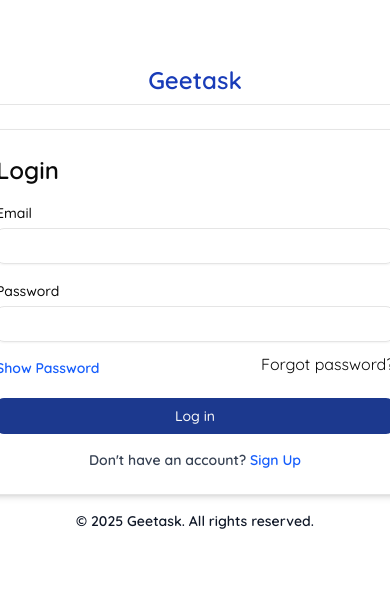
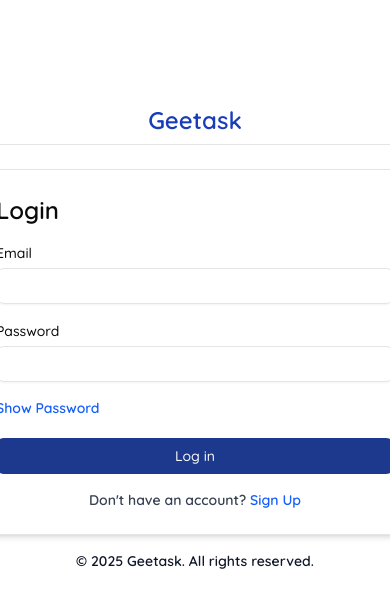
Before and after one commit to goodnessdevs/todo-app, a Next.js app: page /login in a window 390 px wide. Shown: the top 608 px of the page. Built offline with nearby package versions, Linux system fonts and the light colour scheme.

Commit message:
responsiveness

```diff
--- a/src/app/layout.tsx
+++ b/src/app/layout.tsx
@@ -27,8 +27,7 @@
       <body
         className={`${quicksand.className} antialiased min-h-screen flex flex-col`}
       ><LayoutWrapper>{children}</LayoutWrapper>
-        <Toaster richColors position="top-center" />
-
+        <Toaster richColors position="top-center" duration={1000} />
       </body>
     </html>
   );
--- a/src/app/login/_components/LoginForm.tsx
+++ b/src/app/login/components/LoginForm.tsx
@@ -102,9 +102,9 @@
               {showPassword ? "Hide Password" : "Show Password"}
             </button>
 
-            <Link href="/forgot-password" className="hover:text-blue-600">
+            {/* <Link href="/forgot-password" className="hover:text-blue-600">
               Forgot password?
-            </Link>
+            </Link> */}
           </div>
         </div>
 
--- a/src/app/login/page.tsx
+++ b/src/app/login/page.tsx
@@ -1,9 +1,9 @@
-import LoginForm from "@/app/login/_components/LoginForm";
+import LoginForm from "@/app/login/components/LoginForm";
 import { Separator } from "@/components/ui/separator";
 
 export default function SignInPage() {
   return (
-    <div className="h-full flex items-center justify-center">
+    <div className="h-full flex items-center justify-center p-10">
       <div>
         <h2 className="text-2xl text-center font-semibold mb-6 text-blue-800">
           Geetask
--- a/src/app/signup/page.tsx
+++ b/src/app/signup/page.tsx
@@ -1,4 +1,4 @@
-import SignupForm from "@/app/signup/_components/SignupForm";
+import SignupForm from "@/app/signup/components/SignupForm";
 import { Separator } from "@/components/ui/separator";
 
 export default function SignInPage() {
--- a/src/components/MobileNavbar.tsx
+++ b/src/components/MobileNavbar.tsx
@@ -107,9 +107,10 @@
                   Sign out <LogOut className="text-white w-4 h-4" />
                 </DialogTrigger>
 
-                <DialogContent className="space-y-4 w-sm">
+
+                <DialogContent className="space-y-4 w-sm ">
                   <DialogHeader>
-                    <DialogTitle className="text-center">
+                    <DialogTitle className="text-center mt-5">
                       Are you sure you want to leave?
                     </DialogTitle>
                   </DialogHeader>
```
Also changed, not shown: src/app/signup/components/SignupForm.tsx (renamed from src/app/signup/_components/SignupForm.tsx).
